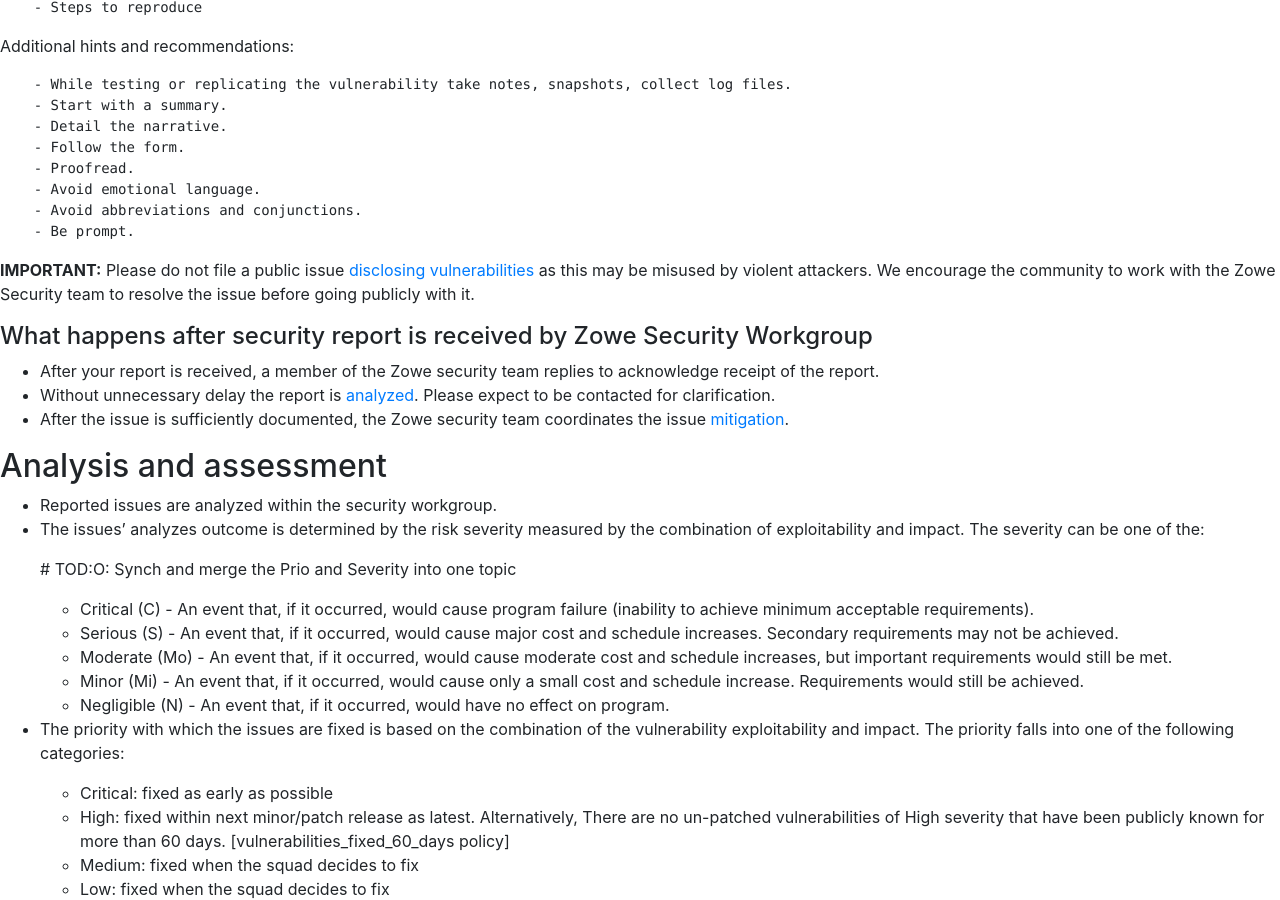
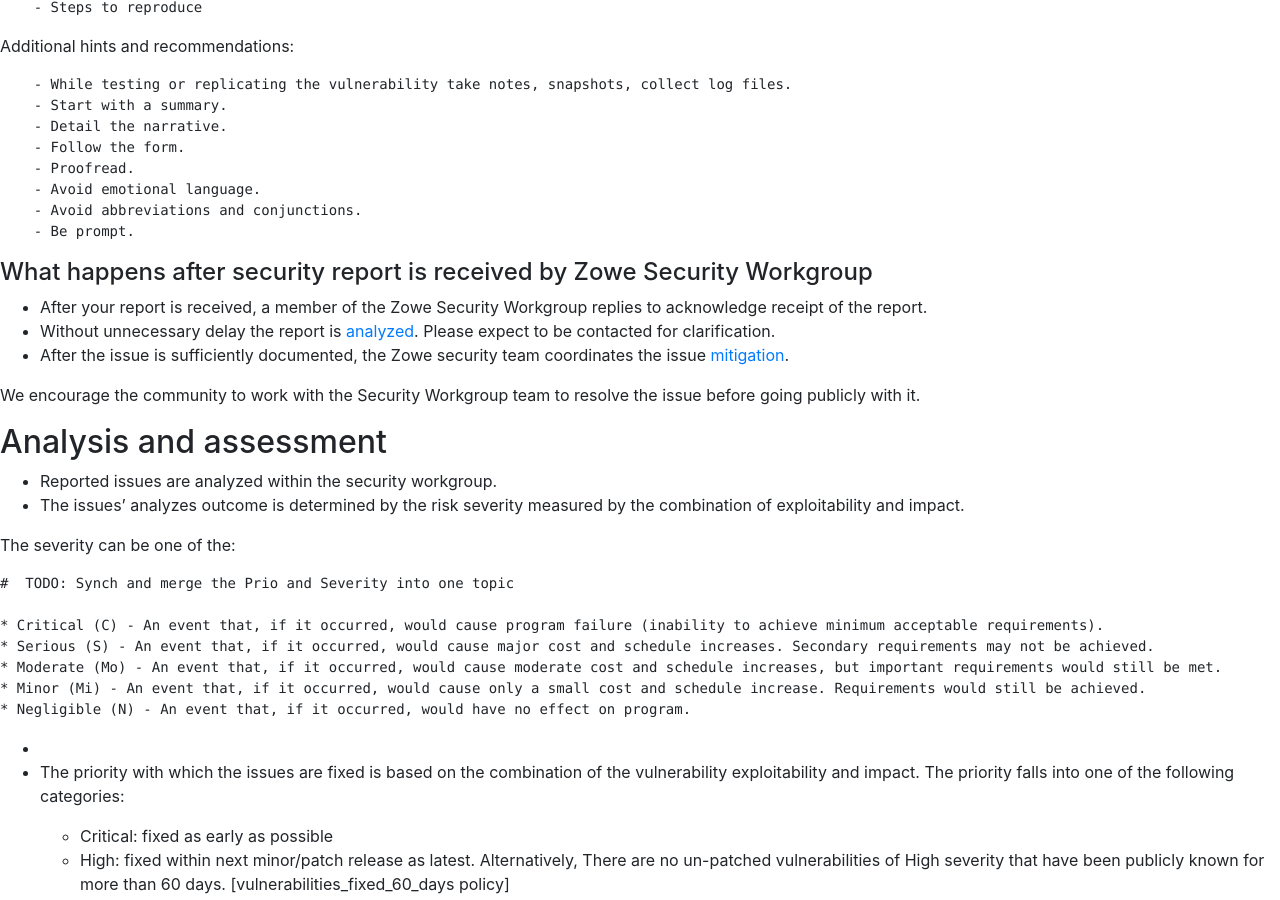
Before and after one commit to zowe/zowe.github.io, a Jekyll site: the page built from security.md, in a window 1280 px wide and 900 px high, scrolled down 1974 px. Built offline with Jekyll 4.4.1, drawn with Linux system fonts in a browser that asks for light colours; our own code applies the rules of GitHub Pages for plain Markdown files; some of the changed text lies outside the part shown.

Commit message:
WIP: Process workgroup notes from 7.6

`````diff
--- a/security.md
+++ b/security.md
@@ -5,15 +5,15 @@
 # Zowe Respond to Vulnerabilities Policy
 <!--<div style="display:none" hidden>(Zowe-SSDP-SDLC ID: ZSSD-LP:RV)</div>-->
 
-The Zowe Respond to Vulnerability Policy governs how Zowe handles vulnerabilities identification, mitigation and disclosure.
+This Respond to Vulnerability Policy governs how Zowe handles vulnerabilities identification, mitigation and disclosure.
 
 Our policy is based on the <a href="https://en.wikipedia.org/wiki/Coordinated_vulnerability_disclosure">Coordinated Vulnerability Disclosure (CVD) Policy</a>
 which is also adopted by many other organizations, <a href="https://www.cisa.gov/coordinated-vulnerability-disclosure-process">CISA</a> and <a href="https://www.etsi.org/standards/coordinated-vulnerability-disclosure">ETSI</a> among them.
 Zowe adapts the following 5 CVD topics used to declare complete set of requirements:
-* [Security issues identification](#Security-issues-identification) <span style="display:none">(Zowe-SSDP-SDLC #ID: ZSSD-LP:RV-ICV-PVM)</span>
+* [Security issues identification](#Security-issues-identification) <!-- <span style="display:none">(Zowe-SSDP-SDLC #ID: ZSSD-LP:RV-ICV-PVM)</span> -->
 * [Security issues analysis and assessment](#Security-issues-analysis-and-assessment)
 * [Security issues mitigation](#Security-issues-mitigation)
-* [Security issues disclosure](#Security-issues-disclosure) <span style="display:none">(Zowe-SSDP-SDLC #ID: ZSSD-LP:RV-ICV-VDR)</span>
+* [Security issues disclosure](#Security-issues-disclosure) <!-- <span style="display:none">(Zowe-SSDP-SDLC #ID: ZSSD-LP:RV-ICV-VDR)</span> -->
 * [Solution publishing](#Solution-publishing)
 
 The topics listed above contain sets of applicable requirements. Where appropriate the fulfilment of these requirements may be governed by internal processes and guidance.
@@ -32,7 +32,7 @@
           The mappings are part of this document but are provided as comments and those are not rendered in the markdown viewer.
 
 ## Security issues identification
-<!--<span style="display:none" hidden>(Zowe-SSDP-SDLC - #ID: ZSSD-LP:RV-ICV)</span>-->
+<!-- <span style="display:none" hidden>(Zowe-SSDP-SDLC - #ID: ZSSD-LP:RV-ICV)</span> -->
 
 ### Code review and tests
 <!--
@@ -41,28 +41,27 @@
 -->
 
 * The security architecture of all Zowe components is reviewed by the Security Workgroup.
-* The Zowe squads perform internal security code review of newly implemented features and other security related code changes.
+* The squads perform internal security code review of newly implemented features and other security related code changes.
 * The code reviews are performed by squad members other than the individuals who created the code.
-* The Zowe squads continuously perform security testing of their components' code and configuration for security issues.
-* A full penetration testing is performed by the Zowe Security Workgroup before each major release.
+* The squads continuously perform security testing of their components' code and configuration for security issues.
+* A full penetration testing is performed by the Security Workgroup before each major release.
 
 ### Vulnerability monitoring</h3>
 <!-- <span style="display:none">(Zowe-SSDP-SDLC #ID: ZSSD-LP:RV-ICV-PVM)</span> -->
 
-* The Zowe Security Workgroup continuously monitors well known sources of information about discovered or otherwise severe security issues. Some sources a listed below:
+* The Security Workgroup continuously monitors well known sources of information about discovered or otherwise severe security issues. Some sources a listed below:
   * [NIST National Vulnerability Database](https://nvd.nist.gov/vuln)
   * [MITRE CVE List](https://cve.mitre.org/)
   * [Snyk Vulnerability DB](https://security.snyk.io/)
   * [CISA Exploited Vulnerabilities Catalog](https://www.cisa.gov/known-exploited-vulnerabilities-catalog)
 * Any issues found to have impact on Zowe components, are further [analyzed](#Security-Issues-Analysis-And-Assessment) without unnecessary delay.
-* Information about any identified issues is propagated by the Security Workgroup to all Zowe squads.
+* Information about any identified issues is propagated by the Security Workgroup to all squads.
 
 ### Security issues reporting
 <!-- <span style="display:none">(Zowe-SSDP-SDLC #ID: ZSSD-LP:RV-ICV-PVM)</span> -->
 
 Zowe encourages the community, users and security researchers to perform testing and report vulnerabilities.
 
-<!-- <span style="display: none;">#TODO: Alternatively use Zowe report form if we have one</span> -->
 <!-- <span style="display: none;">#TODO: Publish the reporting process on the project web-site: Open SSF: FLOSS Best Practices Criteria  - Vulnerability report process</span> -->
 
 Please direct all security issues to <code>zowe-security@lists.openmainframeproject.org</code>.
@@ -112,23 +111,13 @@
     - Be prompt.
 ````
 
-**IMPORTANT:**  Please do not file a public issue [disclosing vulnerabilities](#Security-issues-disclosure) as this may be misused by violent attackers.
-We encourage the community to work with the Zowe Security team to resolve the issue before going publicly with it.
-
-<!--
-<div style="display: none;">
-* References:
-  * https://owasp.org/www-community/vulnerabilities/Vulnerability_template
-  * https://ossf.github.io/osv-schema/
-  * https://github.com/CVEProject/cve-schema
-  * https://security.googleblog.com/2021/06/announcing-unified-vulnerability-schema.html
-</div>
--->
-
 #### What happens after security report is received by Zowe Security Workgroup
-* After your report is received, a member of the Zowe security team replies to acknowledge receipt of the report.
+* After your report is received, a member of the Zowe Security Workgroup replies to acknowledge receipt of the report.
 * Without unnecessary delay the report is [analyzed](Security-issues-analysis-and_assessment). Please expect to be contacted for clarification.
 * After the issue is sufficiently documented, the Zowe security team coordinates the issue [mitigation](#Security-issues-mitigation).
+
+<!-- **IMPORTANT:**  Please do not file a public issue [disclosing vulnerabilities](#Security-issues-disclosure) as this may be misused by violent attackers. -->
+We encourage the community to work with the Security Workgroup team to resolve the issue before going publicly with it.
 
 ## Analysis and assessment
 <!--
@@ -139,10 +128,10 @@
 
 * Reported issues are analyzed within the security workgroup.<br/>
 * The issues' analyzes outcome is determined by the risk severity measured by the combination of exploitability and impact.
+
 The severity can be one of the:
 
-    #  TOD:O: Synch and merge the Prio and Severity into one topic
-
+    #  TODO: Synch and merge the Prio and Severity into one topic
 
     * Critical (C) - An event that, if it occurred, would cause program failure (inability to achieve minimum acceptable requirements).
     * Serious (S) - An event that, if it occurred, would cause major cost and schedule increases. Secondary requirements may not be achieved.
@@ -150,8 +139,9 @@
     * Minor (Mi) - An event that, if it occurred, would cause only a small cost and schedule increase. Requirements would still be achieved.
     * Negligible (N) - An event that, if it occurred, would have no effect on program.
 
+*
 * The priority with which the issues are fixed is based on the combination of the vulnerability exploitability and impact.
-The priority falls into one of the following categories:
+    The priority falls into one of the following categories:
 
     * Critical: fixed as early as possible
     * High: fixed within next minor/patch release as latest.
`````
